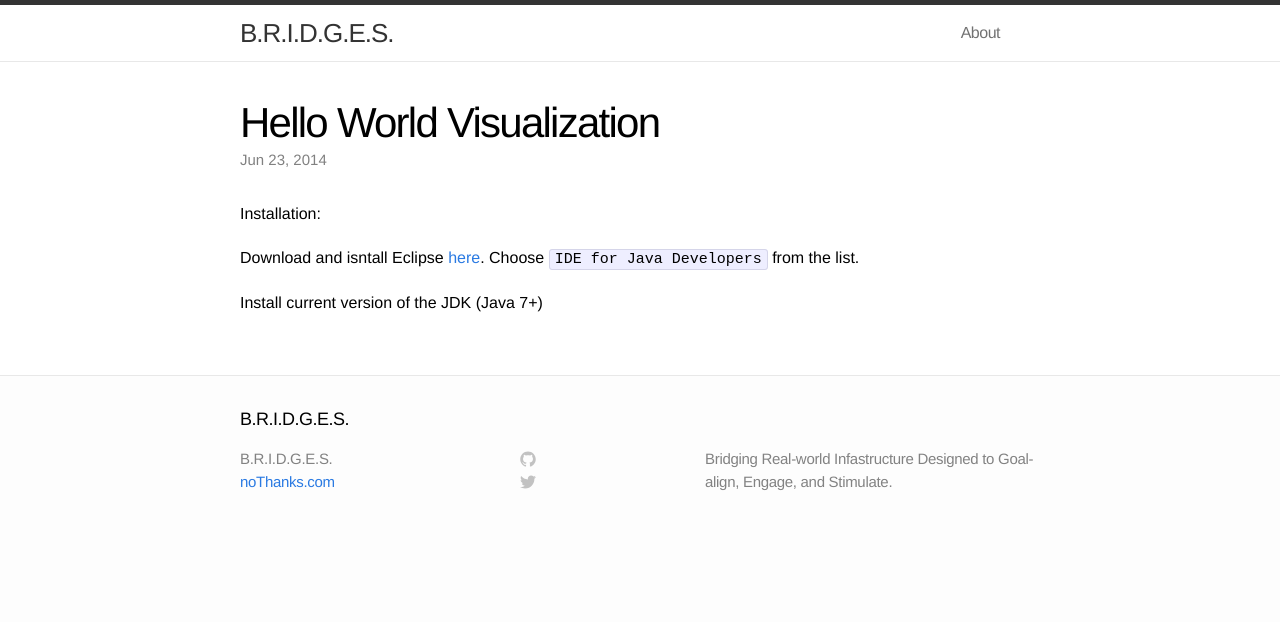
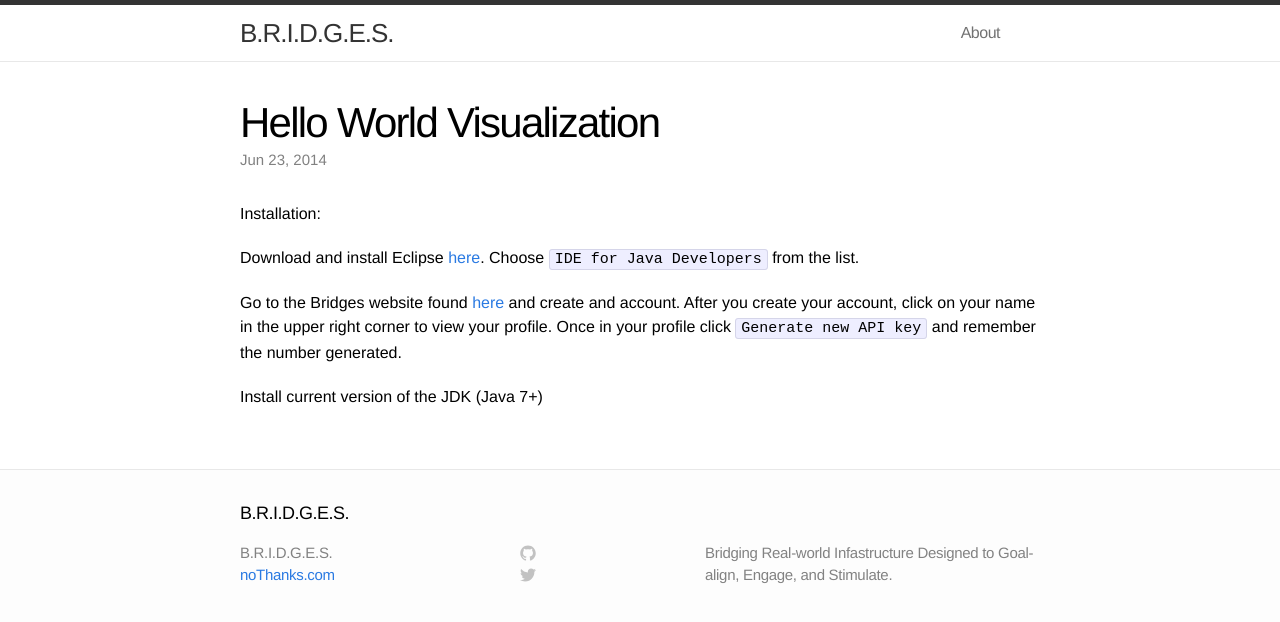
Before and after one commit to Dismembered/Dismembered.github.io, a Jekyll site: the page built from _posts/2014-06-23-HelloWorld-Tutorial.markdown, in a window 1280 px wide. Shown: the top 622 px of the page. Built offline with Jekyll 4.4.1, drawn with Linux system fonts in a browser that asks for light colours.

Commit message:
Update 2014-06-23-HelloWorld-Tutorial.markdown

```diff
--- a/_posts/2014-06-23-HelloWorld-Tutorial.markdown
+++ b/_posts/2014-06-23-HelloWorld-Tutorial.markdown
@@ -7,6 +7,8 @@
 
 Installation:
 
-Download and isntall Eclipse [here](https://www.eclipse.org/downloads/index-java8.php). Choose  `IDE for Java Developers` from the list.
+Download and install Eclipse [here](https://www.eclipse.org/downloads/index-java8.php). Choose  `IDE for Java Developers` from the list.
+
+Go to the Bridges website found [here](http://bridges.cs.uncc.edu/login) and create and account. After you create your account, click on your name in the upper right corner to view your profile. Once in your profile click `Generate new API key` and remember the number generated.
 
 Install current version of the JDK (Java 7+)
```
